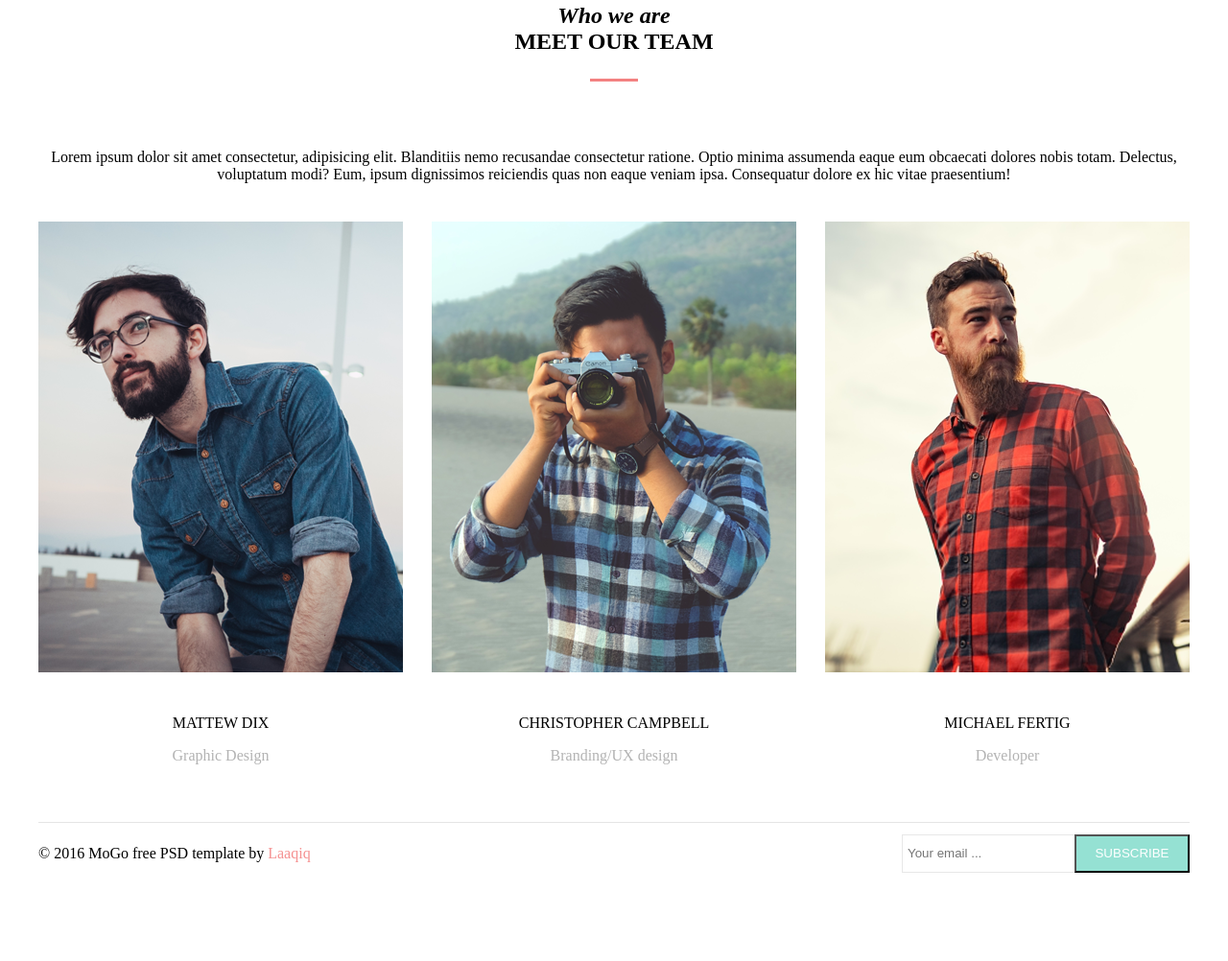
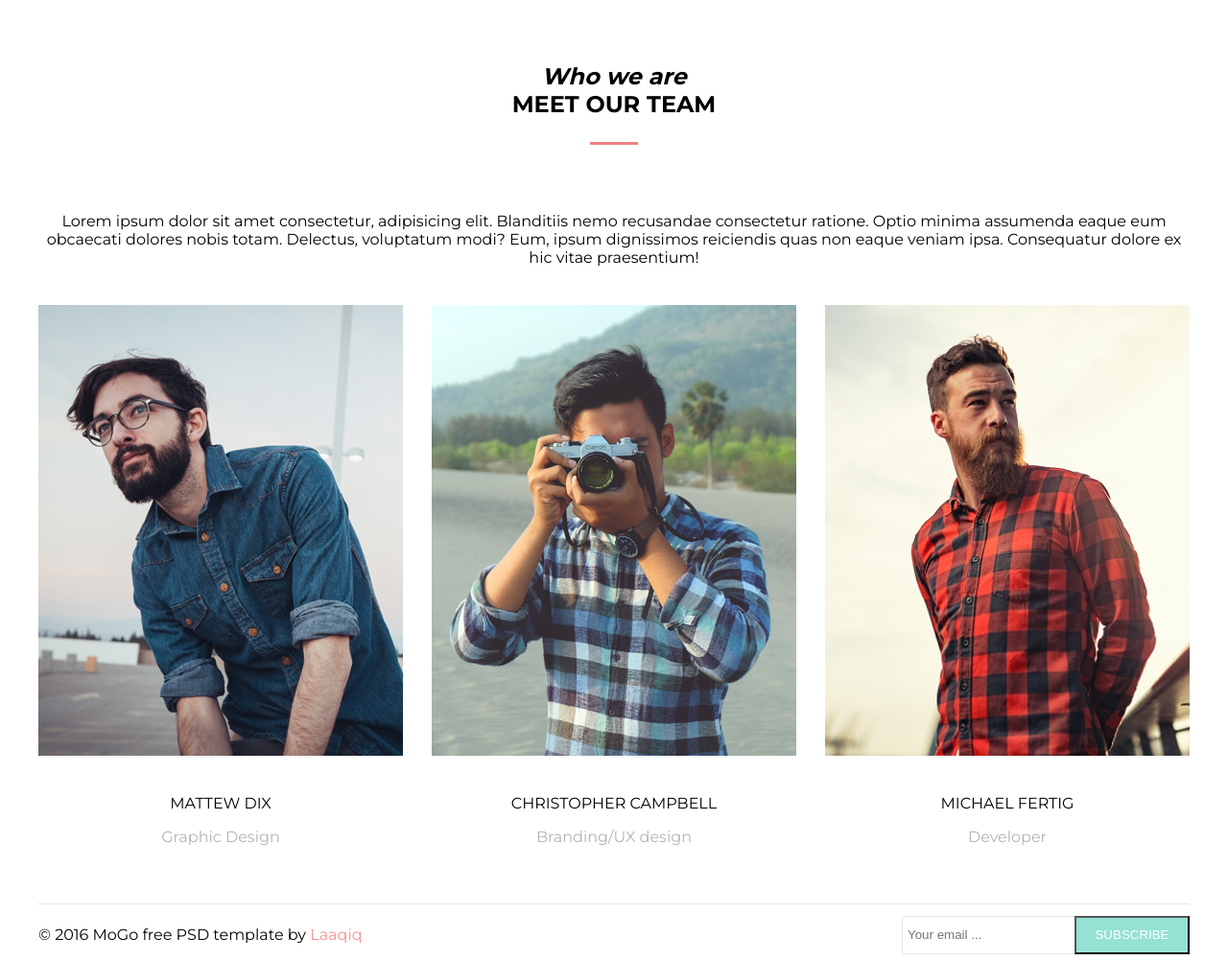
Before and after one commit to clownchello/goit-fe-course, a plain HTML site: page homework6/index.html in a window 1280 px wide. Shown: the part 592-1594 px from the top of the page at 96% size. Before the commit the page ends 1509 px from the top, so only its background shows below. Drawn offline with Linux system fonts and the light colour scheme.

Commit message:
initial commit

```diff
--- a/homework6/css/style.css
+++ b/homework6/css/style.css
@@ -1,3 +1,7 @@
+body {
+    font-family: "Montserrat" , sans-serif;
+}
+
 * {
     margin: 0;
     padding: 0;
@@ -133,6 +137,10 @@
     margin: 0 20px 0 0;
   }
 
+.list-item:nth-child(-n+3) {
+    margin-bottom: 30px;
+}
+
 .list-header {
     width: 300px;
     display: flex;
@@ -166,8 +174,15 @@
     margin-right: 30px;
 }
 
+.background {
+    width: 380px;
+    height: 470px;
+    background-color:#95e1d3;
+    display: block;
+}
+
 .photo {
-    min-width: 380px;
+    max-width: 380px;
     max-height: 470px;
     position: absolute;
     top: 0;
@@ -241,6 +256,8 @@
     z-index: 999999;
     list-style: none;
     display: flex;
+    position: absolute;
+    transform: translate(70%, 500%);
 }
 
 .icon-container {
@@ -268,7 +285,6 @@
     color: red;
     border-right: 1px solid #e5b283;
     z-index: 1000;
-    transform: translate(280%, 520%);
     opacity: 0;
 }
 
--- a/homework6/index.html
+++ b/homework6/index.html
@@ -4,6 +4,7 @@
     <meta charset="UTF-8">
     <meta name="viewport" content="width=device-width, initial-scale=1.0">
     <meta http-equiv="X-UA-Compatible" content="ie=edge">
+    <link href="https://fonts.googleapis.com/css?family=Montserrat:400,500,700&display=swap" rel="stylesheet">
     <link rel="stylesheet" href="css/style.css">
     <title>Homework 6</title>
 </head>
@@ -86,7 +87,7 @@
                 <p>Lorem ipsum dolor sit amet consectetur, adipisicing elit. Blanditiis nemo recusandae consectetur ratione. Optio minima assumenda eaque eum obcaecati dolores nobis totam. Delectus, voluptatum modi? Eum, ipsum dignissimos reiciendis quas non eaque veniam ipsa. Consequatur dolore ex hic vitae praesentium!</p>
                 <article class="gallery">
                     <div class="gallery-item">
-                        <img src="./css/img/background.png" alt="background" class="background">
+                        <div class="background"></div>
                         <div class="icon-container">
                             <img src="./css/img/designer.png" alt="Designer" class="photo">
                             <div class="overlay"></div>
@@ -101,7 +102,7 @@
                         <p class="profession">Graphic Design</p>
                     </div>
                     <div class="gallery-item">
-                        <img src="./css/img/background.png" alt="background" class="background">
+                        <div class="background"></div>
                         <div class="icon-container">
                             <img src="./css/img/brander.png" alt="Designer" class="photo">
                             <div class="overlay"></div>
@@ -116,7 +117,7 @@
                         <p class="profession">Branding/UX design</p>
                     </div>
                     <div class="gallery-item">
-                        <img src="./css/img/background.png" alt="background" class="background">
+                        <div class="background"></div>
                         <div class="icon-container">
                             <img src="./css/img/developer.png" alt="Designer" class="photo">
                             <div class="overlay"></div>
```
